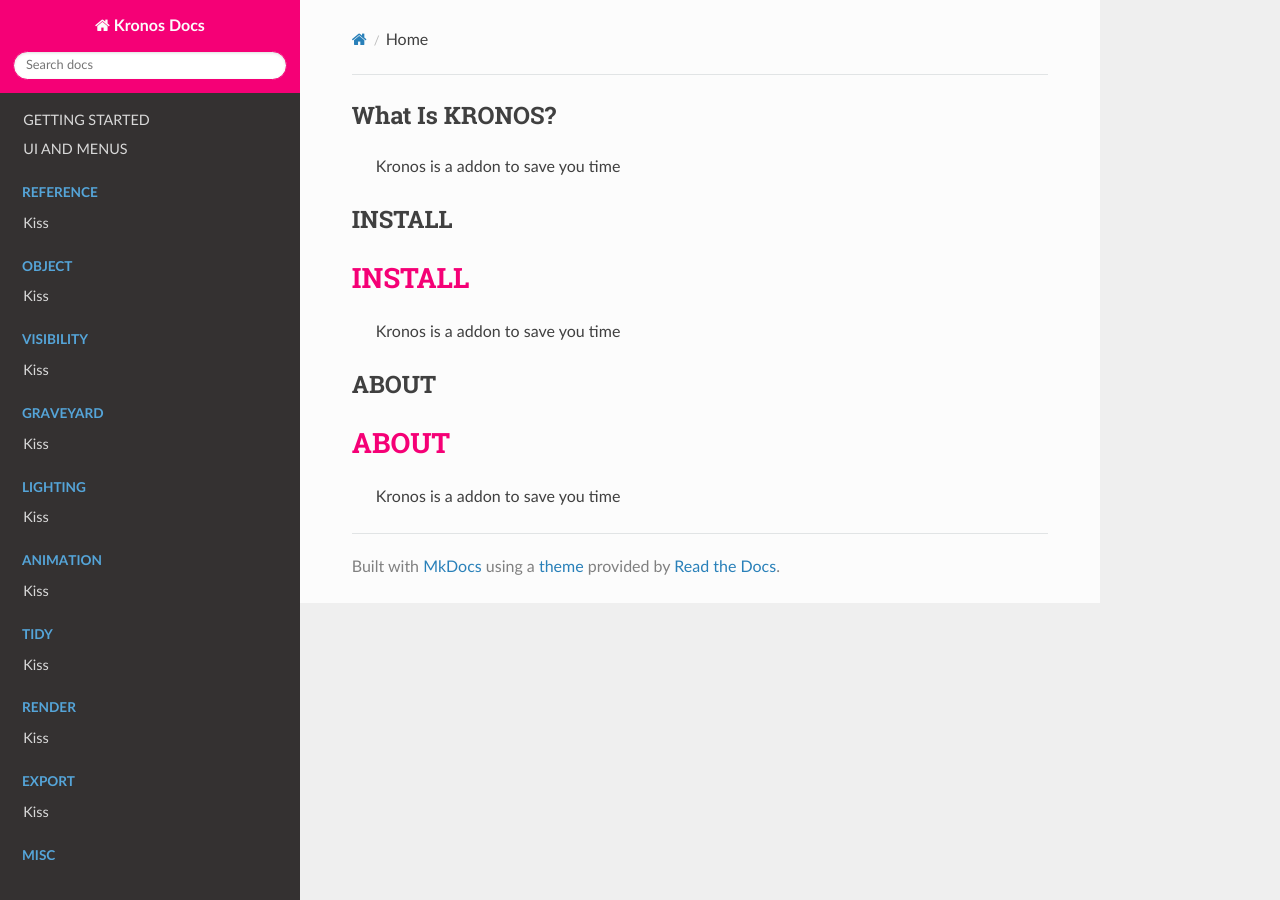
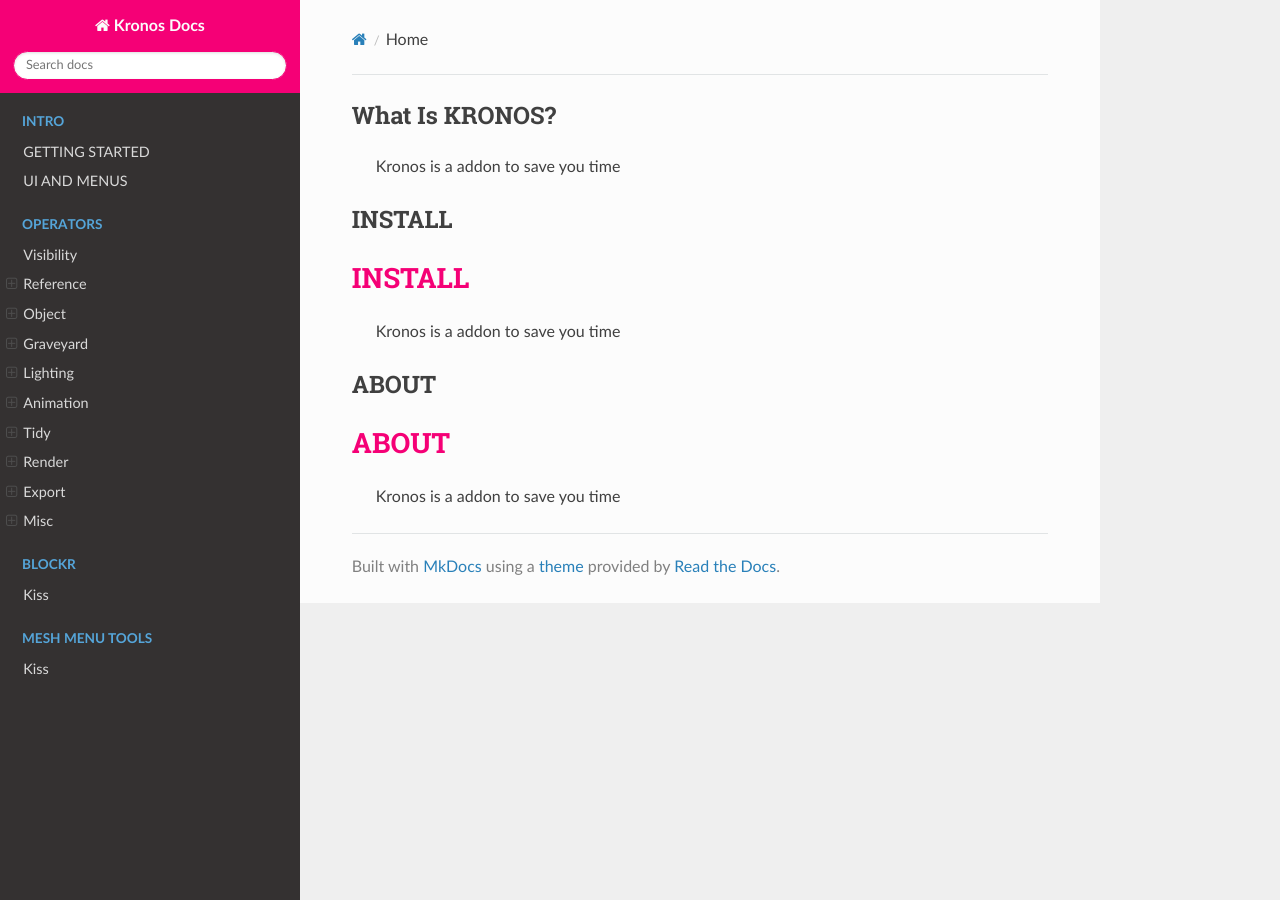
Before and after one commit to CGLIFE7/KronosDocs, an MkDocs documentation site: the page built from docs/docs/index.md, in a window 1280 px wide. Built offline with MkDocs 1.6.1, drawn with Linux system fonts in a browser that asks for light colours; nearby versions of some CDN libraries.

Commit message:
More organizing

```diff
--- a/docs/mkdocs.yml
+++ b/docs/mkdocs.yml
@@ -9,37 +9,43 @@ theme: readthedocs
 extra_css: [extra.css]
 nav:
 
-  - GETTING STARTED: tutorial/kronos.md
+
+  - INTRO:
+    - GETTING STARTED: tutorial/kronos.md
 
 
 
-  - UI AND MENUS: tutorial/interfaceandmenus.md
+    - UI AND MENUS: tutorial/interfaceandmenus.md
 
-  - Reference:
-      - Kiss: tutorial/kiss.md
+  - Operators:
 
-  - Object:
-      - Kiss: tutorial/kiss.md
 
-  - Visibility:
-      - Kiss: tutorial/kiss.md
+    - Visibility: tutorial/visibility.md
 
-  - Graveyard:
-      - Kiss: tutorial/kiss.md
+    - Reference:
+        - Kiss: tutorial/kiss.md
 
-  - Lighting:
-      - Kiss: tutorial/kiss.md
-  - Animation:
-      - Kiss: tutorial/kiss.md
-  - Tidy:
-      - Kiss: tutorial/kiss.md
-  - Render:
-      - Kiss: tutorial/kiss.md
+    - Object:
+        - Kiss: tutorial/kiss.md
 
-  - Export:
-      - Kiss: tutorial/kiss.md
-  - Misc:
-      - Kiss: tutorial/kiss.md
+
+
+    - Graveyard:
+        - Kiss: tutorial/kiss.md
+
+    - Lighting:
+        - Kiss: tutorial/kiss.md
+    - Animation:
+        - Kiss: tutorial/kiss.md
+    - Tidy:
+        - Kiss: tutorial/kiss.md
+    - Render:
+        - Kiss: tutorial/kiss.md
+
+    - Export:
+        - Kiss: tutorial/kiss.md
+    - Misc:
+        - Kiss: tutorial/kiss.md
 
 
   - BLOCKR:
```
Also changed, not shown: docs/docs/tutorial/visibility.md (added, +29 -0 lines).
